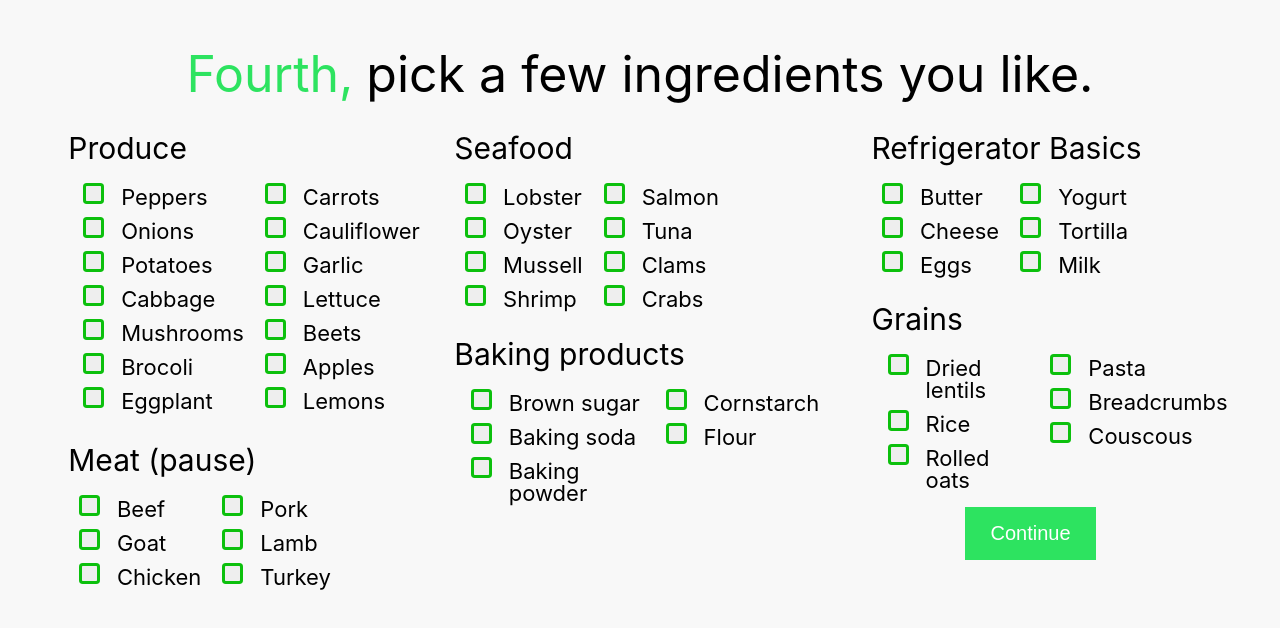
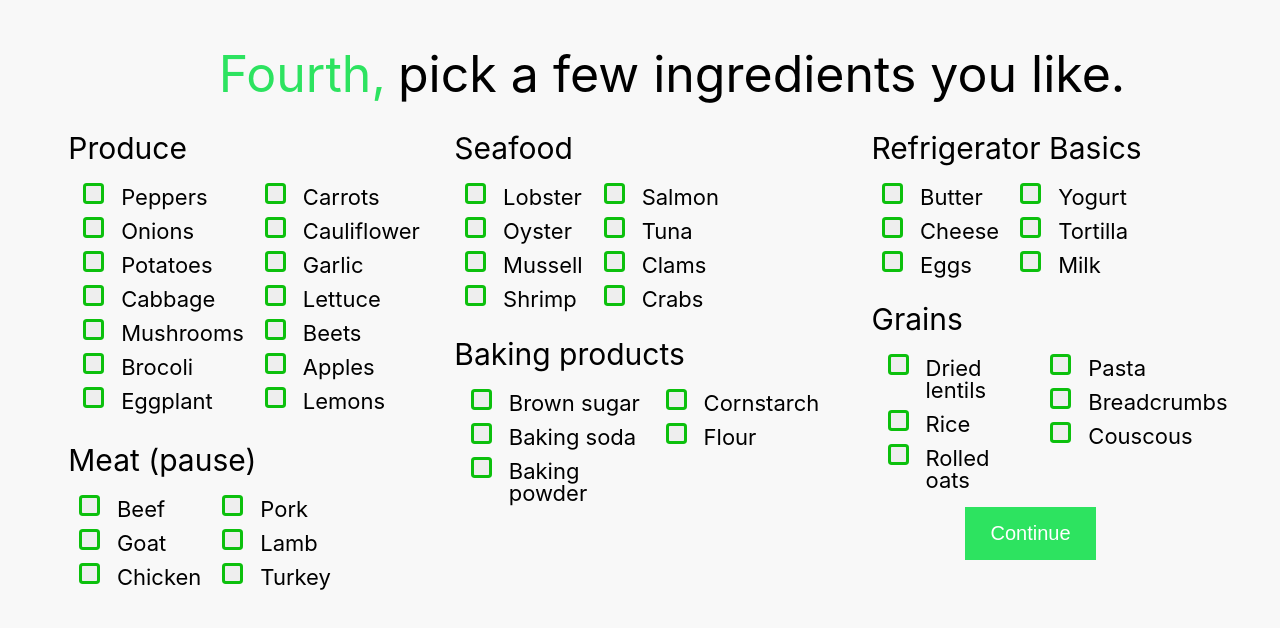
Before and after one commit to jyumohfour/meal-prep-app, a React (Create React App) app: page /contactus in a window 1280 px wide. Shown: the top 628 px of the page. Built offline with nearby package versions, Linux system fonts and the light colour scheme.

Commit message:
made dependency array empty + removed scroll

```diff
--- a/src/elements/List2/SecondList.jsx
+++ b/src/elements/List2/SecondList.jsx
@@ -83,7 +83,7 @@ function SecondList() {
       .catch(() => {
         console.log("error");
       });
-  }, [finalLink])
+  }, [])
 
 
 
--- a/src/elements/List2/about.css
+++ b/src/elements/List2/about.css
@@ -6,6 +6,7 @@ body {
 .phrase {
     display: flex;
     margin-top: 2.5%;
+    margin-left: 5%;
     justify-content: center;
 }
 
--- a/src/elements/styles.css
+++ b/src/elements/styles.css
@@ -9,6 +9,12 @@
     height: 100%;
     font-family: Cambria, Cochin, Georgia, Times, "Times New Roman", serif;
     background-color: #f8f9fd;
+}
+
+html,
+body {
+    overflow-x: hidden;
+    overflow-y: hidden;
 }
 
 ul.navBar {
```
